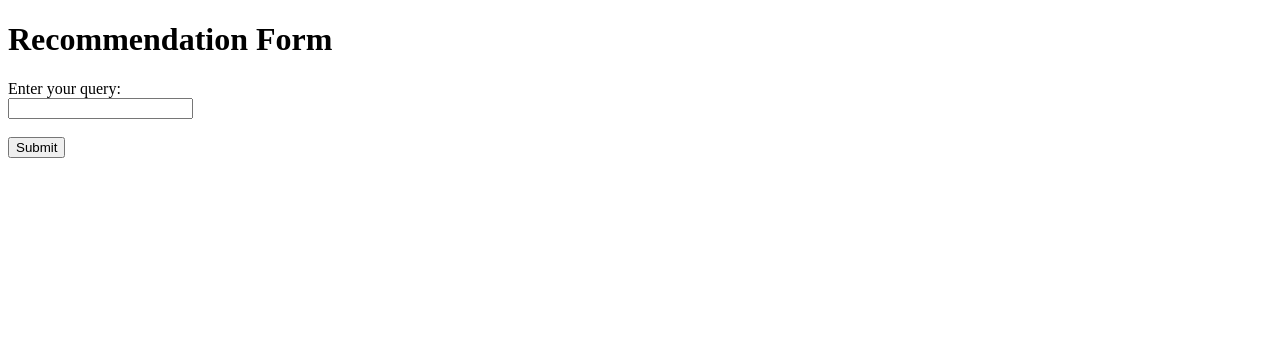
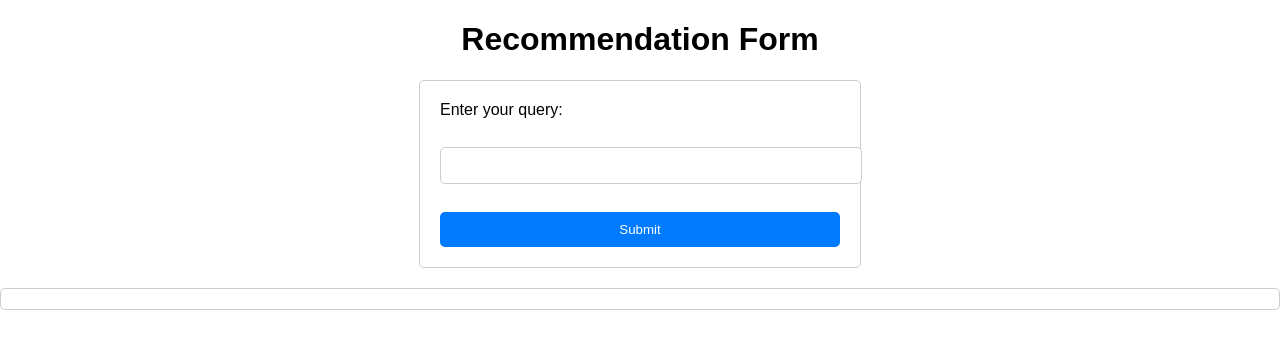
Before and after one commit to KiattiphumSuw/travel-place-search-by-words-with-LLM, a Flask app: page / in a window 1280 px wide. Shown: the top 349 px of the page. Run offline with Flask 2, Linux system fonts and the light colour scheme.

Commit message:
add simple css

```diff
--- a/app.py
+++ b/app.py
@@ -73,7 +73,7 @@ def get_result():
             result_des.append(o.properties)
 
         result_all.extend(result_des)
-        result_all.append(review_review)
+        result_all.append({"review":review_review})
 
     #     response_gpt = questions.generate.near_text(
     #     query="biology",
--- a/templates/hello.html
+++ b/templates/hello.html
@@ -2,6 +2,61 @@
 <!DOCTYPE html>
 <html lang="en">
 <head>
+    <style>
+        body {
+    font-family: Arial, sans-serif;
+    margin: 0;
+    padding: 0;
+}
+
+h1 {
+    text-align: center;
+}
+
+form {
+    max-width: 400px;
+    margin: 0 auto;
+    padding: 20px;
+    border: 1px solid #ccc;
+    border-radius: 5px;
+}
+
+label {
+    display: block;
+    margin-bottom: 10px;
+}
+
+input[type="text"] {
+    width: 100%;
+    padding: 10px;
+    margin-bottom: 10px;
+    border: 1px solid #ccc;
+    border-radius: 5px;
+}
+
+button[type="submit"] {
+    width: 100%;
+    padding: 10px;
+    background-color: #007bff;
+    color: #fff;
+    border: none;
+    border-radius: 5px;
+    cursor: pointer;
+    transition: background-color 0.3s ease;
+}
+
+button[type="submit"]:hover {
+    background-color: #0056b3;
+}
+
+#response {
+    margin-top: 20px;
+    padding: 10px;
+    border: 1px solid #ccc;
+    border-radius: 5px;
+}
+
+    </style>
     <meta charset="UTF-8">
     <meta name="viewport" content="width=device-width, initial-scale=1.0">
     <title>Recommendation Form</title>
@@ -22,7 +77,7 @@
             fetch(`/v1/nodes/Question2?query=${query}`)
                 .then(response => response.json())
                 .then(data => {
-                    document.getElementById("response").innerText = JSON.stringify(data.message);
+                    document.getElementById("response").innerText = JSON.stringify(data.message, null, "\t");
                 })
                 .catch(error => {
                     console.error('Error:', error);
```
